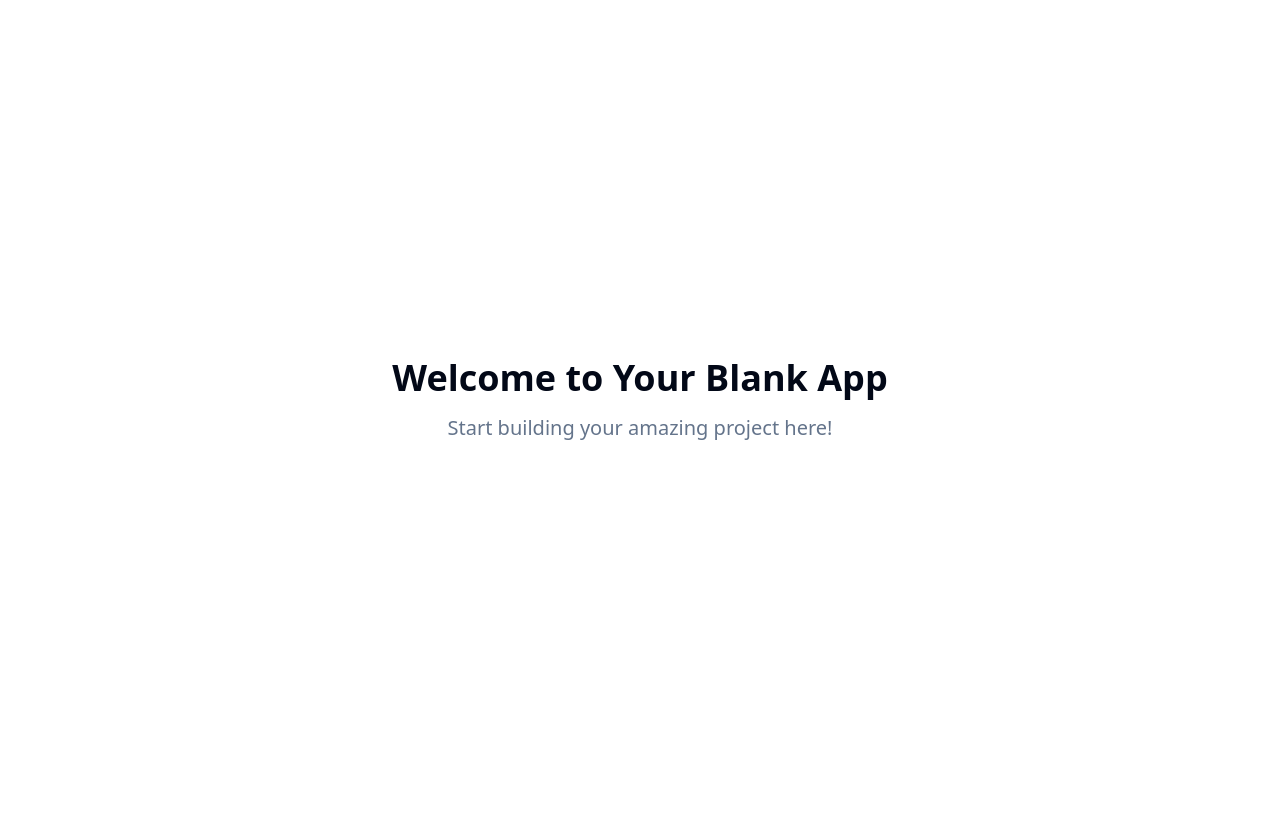
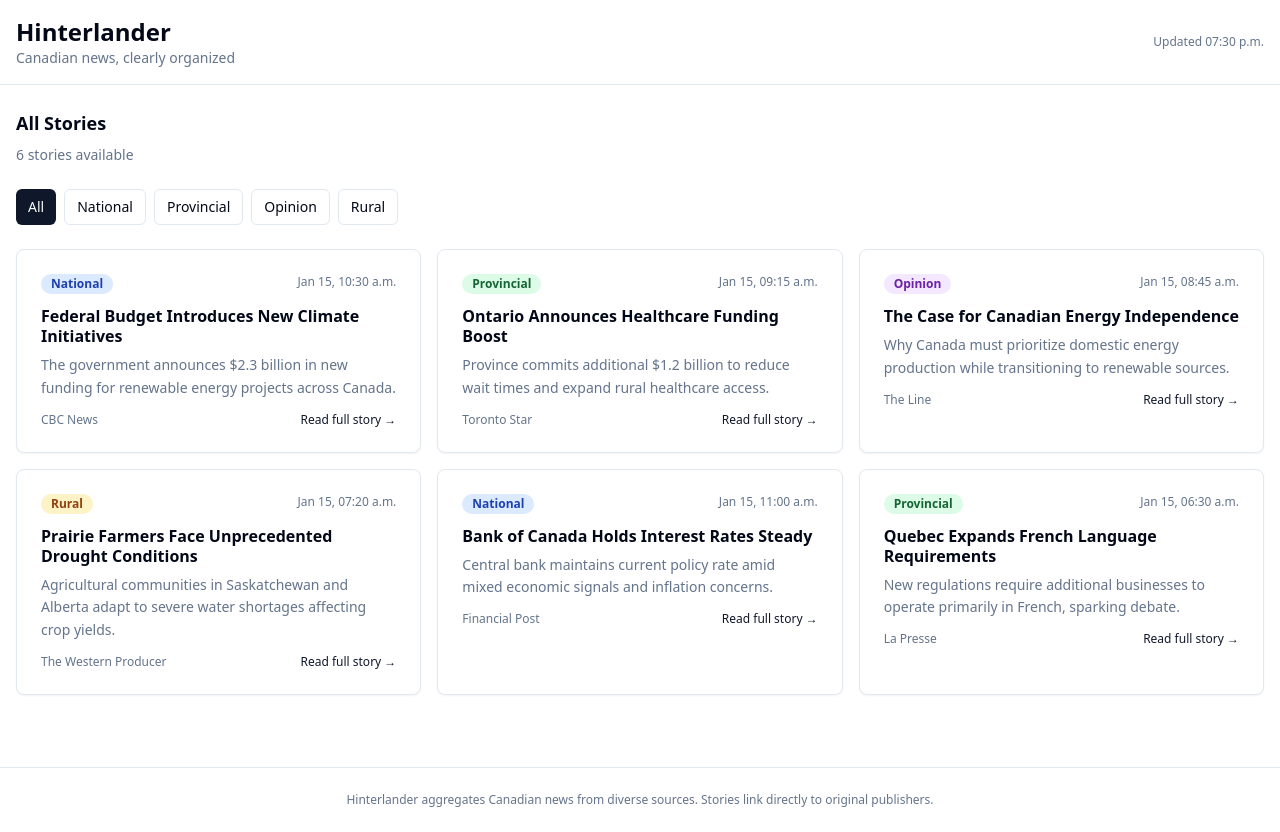
Before and after one commit to jvbono/hinterlander-quick-read, a React (Vite) app: page / in a window 1280 px wide. Before the commit the page ends 800 px from the top, so only its background shows below. Built offline with nearby package versions, Linux system fonts and the light colour scheme.

Commit message:
Implement MVP foundation
Start with a basic Astro site structure, homepage layout with mock data, and core design system. Add one working RSS feed as a proof of concept.

```diff
--- /dev/null
+++ b/src/components/CategoryFilter.tsx
@@ -0,0 +1,28 @@
+
+import { Button } from './ui/button';
+
+interface CategoryFilterProps {
+  categories: string[];
+  activeCategory: string;
+  onCategoryChange: (category: string) => void;
+}
+
+const CategoryFilter = ({ categories, activeCategory, onCategoryChange }: CategoryFilterProps) => {
+  return (
+    <div className="flex flex-wrap gap-2 mb-6">
+      {categories.map((category) => (
+        <Button
+          key={category}
+          variant={activeCategory === category ? "default" : "outline"}
+          size="sm"
+          onClick={() => onCategoryChange(category)}
+          className="text-sm"
+        >
+          {category}
+        </Button>
+      ))}
+    </div>
+  );
+};
+
+export default CategoryFilter;
--- /dev/null
+++ b/src/components/Header.tsx
@@ -0,0 +1,23 @@
+
+const Header = () => {
+  return (
+    <header className="border-b bg-background/95 backdrop-blur supports-[backdrop-filter]:bg-background/60 sticky top-0 z-50">
+      <div className="container mx-auto px-4 py-4">
+        <div className="flex items-center justify-between">
+          <div>
+            <h1 className="text-2xl font-bold text-foreground">Hinterlander</h1>
+            <p className="text-sm text-muted-foreground">Canadian news, clearly organized</p>
+          </div>
+          <div className="text-xs text-muted-foreground">
+            Updated {new Date().toLocaleTimeString('en-CA', {
+              hour: '2-digit',
+              minute: '2-digit'
+            })}
+          </div>
+        </div>
+      </div>
+    </header>
+  );
+};
+
+export default Header;
--- /dev/null
+++ b/src/components/NewsCard.tsx
@@ -0,0 +1,74 @@
+
+import { NewsItem } from '../types/news';
+import { Card, CardContent, CardHeader } from './ui/card';
+import { Badge } from './ui/badge';
+
+interface NewsCardProps {
+  item: NewsItem;
+}
+
+const NewsCard = ({ item }: NewsCardProps) => {
+  const formatDate = (date: Date) => {
+    return new Intl.DateTimeFormat('en-CA', {
+      month: 'short',
+      day: 'numeric',
+      hour: '2-digit',
+      minute: '2-digit',
+    }).format(date);
+  };
+
+  const getCategoryColor = (category: string) => {
+    switch (category) {
+      case 'National':
+        return 'bg-blue-100 text-blue-800';
+      case 'Provincial':
+        return 'bg-green-100 text-green-800';
+      case 'Opinion':
+        return 'bg-purple-100 text-purple-800';
+      case 'Rural':
+        return 'bg-amber-100 text-amber-800';
+      default:
+        return 'bg-gray-100 text-gray-800';
+    }
+  };
+
+  return (
+    <Card className="hover:shadow-md transition-shadow duration-200 cursor-pointer">
+      <CardHeader className="pb-3">
+        <div className="flex items-start justify-between gap-3">
+          <Badge className={`text-xs ${getCategoryColor(item.category)} border-0`}>
+            {item.category}
+          </Badge>
+          <span className="text-xs text-muted-foreground whitespace-nowrap">
+            {formatDate(item.publishedAt)}
+          </span>
+        </div>
+      </CardHeader>
+      <CardContent className="pt-0">
+        <a
+          href={item.url}
+          target="_blank"
+          rel="noopener noreferrer"
+          className="block group"
+        >
+          <h3 className="font-semibold text-foreground group-hover:text-primary transition-colors mb-2 leading-tight">
+            {item.title}
+          </h3>
+          <p className="text-sm text-muted-foreground mb-3 leading-relaxed">
+            {item.summary}
+          </p>
+          <div className="flex items-center justify-between">
+            <span className="text-xs font-medium text-muted-foreground">
+              {item.source}
+            </span>
+            <span className="text-xs text-primary group-hover:underline">
+              Read full story →
+            </span>
+          </div>
+        </a>
+      </CardContent>
+    </Card>
+  );
+};
+
+export default NewsCard;
--- /dev/null
+++ b/src/data/mockNews.ts
@@ -0,0 +1,59 @@
+
+import { NewsItem } from '../types/news';
+
+export const mockNewsData: NewsItem[] = [
+  {
+    id: '1',
+    title: 'Federal Budget Introduces New Climate Initiatives',
+    summary: 'The government announces $2.3 billion in new funding for renewable energy projects across Canada.',
+    source: 'CBC News',
+    publishedAt: new Date('2024-01-15T10:30:00Z'),
+    category: 'National',
+    url: 'https://cbc.ca/news/politics/budget-climate-initiatives',
+  },
+  {
+    id: '2',
+    title: 'Ontario Announces Healthcare Funding Boost',
+    summary: 'Province commits additional $1.2 billion to reduce wait times and expand rural healthcare access.',
+    source: 'Toronto Star',
+    publishedAt: new Date('2024-01-15T09:15:00Z'),
+    category: 'Provincial',
+    url: 'https://thestar.com/news/ontario-healthcare-funding',
+  },
+  {
+    id: '3',
+    title: 'The Case for Canadian Energy Independence',
+    summary: 'Why Canada must prioritize domestic energy production while transitioning to renewable sources.',
+    source: 'The Line',
+    publishedAt: new Date('2024-01-15T08:45:00Z'),
+    category: 'Opinion',
+    url: 'https://theline.substack.com/energy-independence',
+  },
+  {
+    id: '4',
+    title: 'Prairie Farmers Face Unprecedented Drought Conditions',
+    summary: 'Agricultural communities in Saskatchewan and Alberta adapt to severe water shortages affecting crop yields.',
+    source: 'The Western Producer',
+    publishedAt: new Date('2024-01-15T07:20:00Z'),
+    category: 'Rural',
+    url: 'https://producer.com/news/drought-conditions-prairie',
+  },
+  {
+    id: '5',
+    title: 'Bank of Canada Holds Interest Rates Steady',
+    summary: 'Central bank maintains current policy rate amid mixed economic signals and inflation concerns.',
+    source: 'Financial Post',
+    publishedAt: new Date('2024-01-15T11:00:00Z'),
+    category: 'National',
+    url: 'https://financialpost.com/news/bank-canada-rates',
+  },
+  {
+    id: '6',
+    title: 'Quebec Expands French Language Requirements',
+    summary: 'New regulations require additional businesses to operate primarily in French, sparking debate.',
+    source: 'La Presse',
+    publishedAt: new Date('2024-01-15T06:30:00Z'),
+    category: 'Provincial',
+    url: 'https://lapresse.ca/actualites/politique/langue-francaise',
+  },
+];
--- a/src/pages/Index.tsx
+++ b/src/pages/Index.tsx
@@ -1,12 +1,72 @@
-// Update this page (the content is just a fallback if you fail to update the page)
+
+import { useState, useMemo } from 'react';
+import Header from '../components/Header';
+import NewsCard from '../components/NewsCard';
+import CategoryFilter from '../components/CategoryFilter';
+import { mockNewsData } from '../data/mockNews';
+import { NewsItem } from '../types/news';
 
 const Index = () => {
+  const [activeCategory, setActiveCategory] = useState('All');
+
+  const categories = ['All', 'National', 'Provincial', 'Opinion', 'Rural'];
+
+  const filteredNews = useMemo(() => {
+    if (activeCategory === 'All') {
+      return mockNewsData;
+    }
+    return mockNewsData.filter(item => item.category === activeCategory);
+  }, [activeCategory]);
+
+  const categoryStats = useMemo(() => {
+    const stats: Record<string, number> = { All: mockNewsData.length };
+    categories.slice(1).forEach(category => {
+      stats[category] = mockNewsData.filter(item => item.category === category).length;
+    });
+    return stats;
+  }, []);
+
   return (
-    <div className="min-h-screen flex items-center justify-center bg-background">
-      <div className="text-center">
-        <h1 className="text-4xl font-bold mb-4">Welcome to Your Blank App</h1>
-        <p className="text-xl text-muted-foreground">Start building your amazing project here!</p>
-      </div>
+    <div className="min-h-screen bg-background">
+      <Header />
+
+      <main className="container mx-auto px-4 py-6">
+        <div className="mb-6">
+          <h2 className="text-lg font-semibold mb-2">
+            {activeCategory === 'All' ? 'All Stories' : `${activeCategory} News`}
+          </h2>
+          <p className="text-sm text-muted-foreground">
+            {filteredNews.length} {filteredNews.length === 1 ? 'story' : 'stories'} available
+          </p>
+        </div>
+
+        <CategoryFilter
+          categories={categories}
+          activeCategory={activeCategory}
+          onCategoryChange={setActiveCategory}
+        />
+
+        <div className="grid gap-4 md:grid-cols-2 lg:grid-cols-3">
+          {filteredNews.map((item) => (
+            <NewsCard key={item.id} item={item} />
+          ))}
+        </div>
+
+        {filteredNews.length === 0 && (
+          <div className="text-center py-12">
+            <p className="text-muted-foreground">No stories found in this category.</p>
+          </div>
+        )}
+      </main>
+
+      <footer className="border-t mt-12 py-6">
+        <div className="container mx-auto px-4 text-center">
+          <p className="text-xs text-muted-foreground">
+            Hinterlander aggregates Canadian news from diverse sources.
+            Stories link directly to original publishers.
+          </p>
+        </div>
+      </footer>
     </div>
   );
 };
--- /dev/null
+++ b/src/types/news.ts
@@ -0,0 +1,18 @@
+
+export interface NewsItem {
+  id: string;
+  title: string;
+  summary: string;
+  source: string;
+  publishedAt: Date;
+  category: 'National' | 'Provincial' | 'Opinion' | 'Rural';
+  url: string;
+  imageUrl?: string;
+}
+
+export interface NewsSource {
+  name: string;
+  type: 'mainstream' | 'independent' | 'blog' | 'podcast';
+  rssUrl: string;
+  tags: string[];
+}
```
